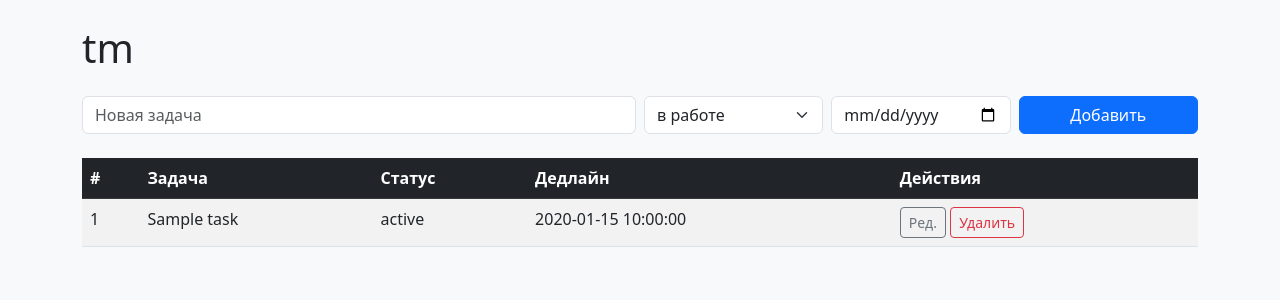
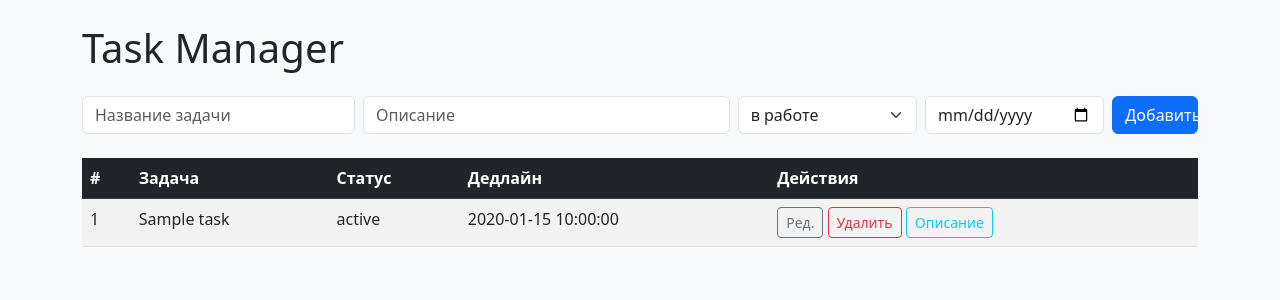
Before and after one commit to vanecaa/tmanager, a Flask app: template templates/index.html in a window 1280 px wide. Shown: the top 300 px of the page. Run offline with Flask 3, Linux system fonts and the light colour scheme; the template is opened without the code that fills it: most values are stand-ins (such as "Sample title", 1, 10 or a date in 2020).

Commit message:
feat: красивое описание задач в модалке

```diff
--- a/templates/index.html
+++ b/templates/index.html
@@ -8,11 +8,15 @@
 </head>
 <body class="bg-light">
 <div class="container py-4">
-  <h1 class="mb-4">tm</h1>
+  <h1 class="mb-4">Task Manager</h1>
 
+  <!-- Форма добавления -->
   <form action="/add" method="post" class="row g-2 mb-4">
-    <div class="col-sm-6">
-      <input type="text" class="form-control" name="task" placeholder="Новая задача" required>
+    <div class="col-sm-3">
+      <input type="text" class="form-control" name="task" placeholder="Название задачи" required>
+    </div>
+    <div class="col-sm-4">
+      <input type="text" class="form-control" name="description" placeholder="Описание">
     </div>
     <div class="col-sm-2">
       <select class="form-select" name="status">
@@ -24,15 +28,20 @@
     <div class="col-sm-2">
       <input type="date" class="form-control" name="deadline">
     </div>
-    <div class="col-sm-2">
+    <div class="col-sm-1">
       <button type="submit" class="btn btn-primary w-100">Добавить</button>
     </div>
   </form>
 
+  <!-- Таблица задач -->
   <table class="table table-striped table-hover">
     <thead class="table-dark">
       <tr>
-        <th>#</th><th>Задача</th><th>Статус</th><th>Дедлайн</th><th>Действия</th>
+        <th>#</th>
+        <th>Задача</th>
+        <th>Статус</th>
+        <th>Дедлайн</th>
+        <th>Действия</th>
       </tr>
     </thead>
     <tbody>
@@ -45,6 +54,30 @@
         <td>
           <button class="btn btn-sm btn-outline-secondary" data-bs-toggle="modal" data-bs-target="#editModal{{ t.id }}">Ред.</button>
           <a href="/delete/{{ t.id }}" class="btn btn-sm btn-outline-danger">Удалить</a>
+<!-- кнопка -->
+<button class="btn btn-sm btn-outline-info" data-bs-toggle="modal" data-bs-target="#descModal{{ t.id }}">
+  Описание
+</button>
+
+<!-- сама модалка -->
+<div class="modal fade" id="descModal{{ t.id }}" tabindex="-1">
+  <div class="modal-dialog">
+    <div class="modal-content">
+      <div class="modal-header">
+        <h5 class="modal-title">Описание задачи #{{ t.id }}</h5>
+        <button type="button" class="btn-close" data-bs-dismiss="modal"></button>
+      </div>
+      <div class="modal-body">
+        <p>{{ t.description|default('Нет описания') }}</p>
+      </div>
+      <div class="modal-footer">
+        <button type="button" class="btn btn-secondary" data-bs-dismiss="modal">Закрыть</button>
+      </div>
+    </div>
+  </div>
+</div>
+
+          <!-- Модалка редактирования -->
           <div class="modal fade" id="editModal{{ t.id }}" tabindex="-1">
             <div class="modal-dialog">
               <div class="modal-content">
@@ -56,7 +89,11 @@
                   <div class="modal-body">
                     <div class="mb-3">
                       <label class="form-label">Задача</label>
-                      <input type="text" name="task" class="form-control" value="{{ t.task }}">
+                      <input type="text" name="task" class="form-control" value="{{ t.task }}" required>
+                    </div>
+                    <div class="mb-3">
+                      <label class="form-label">Описание</label>
+                      <input type="text" name="description" class="form-control" value="{{ t.description }}">
                     </div>
                     <div class="mb-3">
                       <label class="form-label">Статус</label>
@@ -79,6 +116,7 @@
               </div>
             </div>
           </div>
+
         </td>
       </tr>
       {% endfor %}
```
